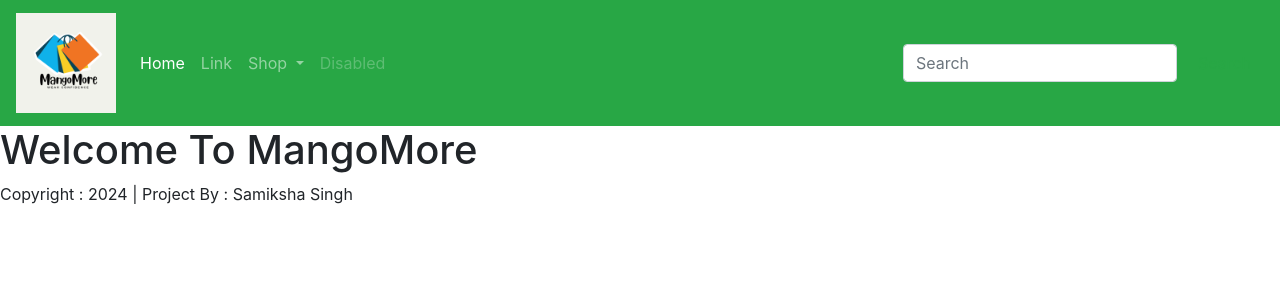
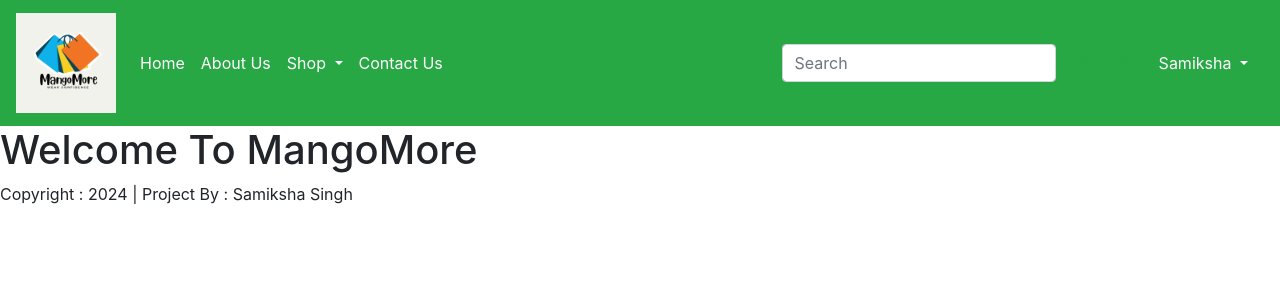
Before and after one commit to samiksha-92/mango-more-p5, a Django app: page / in a window 1280 px wide. Shown: the top 300 px of the page. Run offline with Django 3.2, Linux system fonts and the light colour scheme.

Commit message:
added user drop down menu

```diff
--- a/templates/base.html
+++ b/templates/base.html
@@ -49,13 +49,13 @@
         <div class="collapse navbar-collapse" id="navbarSupportedContent">
             <ul class="navbar-nav mr-auto">
                 <li class="nav-item active">
-                    <a class="nav-link" href="/">Home <span class="sr-only">(current)</span></a>
+                    <a class="nav-link text-white" href="/">Home <span class="sr-only">(current)</span></a>
                 </li>
                 <li class="nav-item">
-                    <a class="nav-link" href="#">Link</a>
+                    <a class="nav-link text-white" href="#">About Us</a>
                 </li>
                 <li class="nav-item dropdown">
-                    <a class="nav-link dropdown-toggle" href="#" role="button" data-toggle="dropdown"
+                    <a class="nav-link dropdown-toggle text-white" href="#" role="button" data-toggle="dropdown"
                         aria-expanded="false">
                         Shop
                     </a>
@@ -68,13 +68,26 @@
                     </div>
                 </li>
                 <li class="nav-item">
-                    <a class="nav-link disabled">Disabled</a>
+                    <a class="nav-link text-white">Contact Us</a>
                 </li>
             </ul>
             <form class="form-inline my-2 my-lg-0">
                 <input class="form-control mr-sm-2" type="search" placeholder="Search" aria-label="Search">
                 <button class="btn btn-outline-success my-2 my-sm-0" type="submit">Search</button>
             </form>
+            <ul class="navbar-nav me-auto mb-2 mb-lg-0">
+                <li class="nav-item dropdown mx-2">
+                    <a class="nav-link dropdown-toggle text-white" href="#" id="profileDropDown" role="button"
+                        data-toggle="dropdown" aria-expanded="false"> Samiksha </a>
+                    <ul class="dropdown-menu" aria-labelledby="profileDropDown">
+                        <li> <a class="dropdown-item" href="#"></a>Profile</li>
+                        <li> <a class="dropdown-item" href="#"></a>Orders</li>
+                        <li> <a class="dropdown-item" href="#"></a>Change Password</li>
+                        <li> <a class="dropdown-item" href="#"></a>Logout</li>
+                    </ul>
+                </li>
+
+            </ul>
         </div>
     </nav>
     {% block main-content %} {% endblock main-content %}
```
